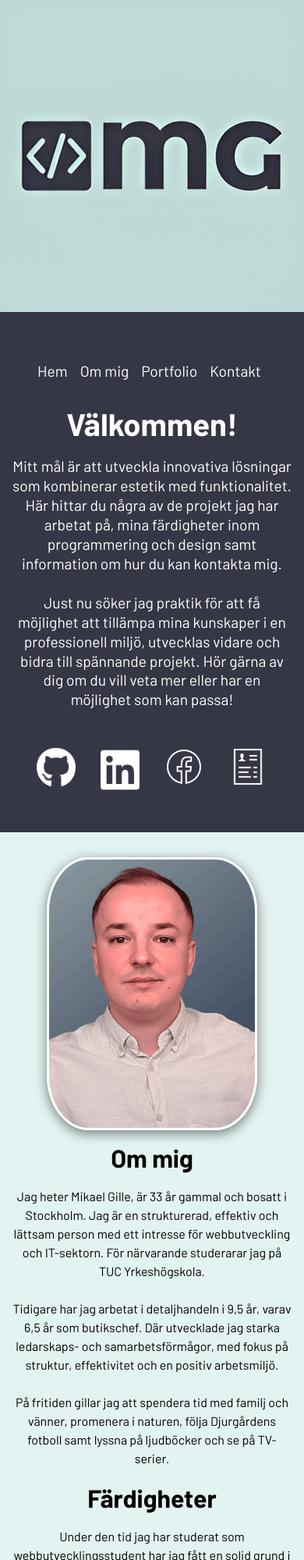
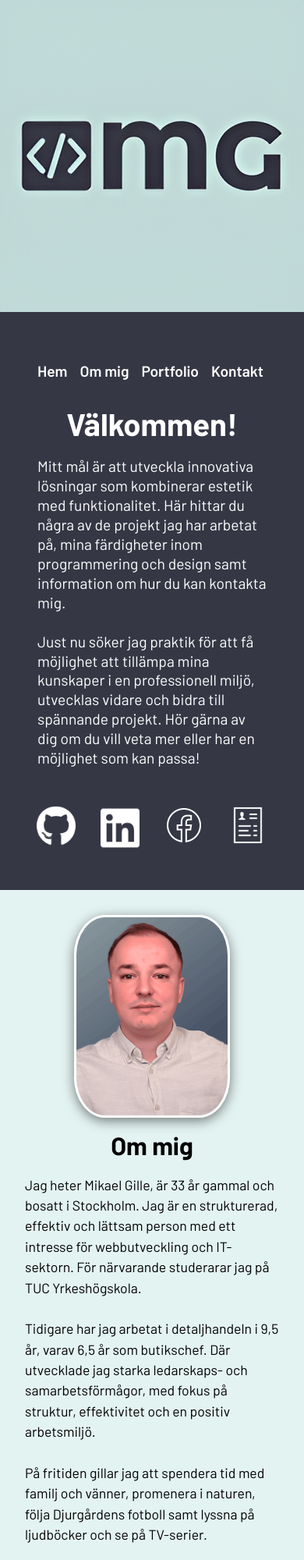
Before and after one commit to MikaelGille/Portfolio, a plain HTML site: page index.html in a window 390 px wide. Shown: the top 2000 px of the page at 78% size. Drawn offline with Linux system fonts and the light colour scheme.

Commit message:
Update style.css

```diff
--- a/style.css
+++ b/style.css
@@ -333,7 +333,6 @@ body {
 
 @media  (max-width: 1150px) {
     .about-container {
-        flex-direction: column;
         align-items: center;
     }
 
@@ -342,8 +341,12 @@ body {
         justify-content: center;
     }
 
+    .about-pic img {
+        width: 400px;
+    }
+
     .about-text {
-        padding-right: 0;
+        padding: 5rem;
     }
 
     .about-logos {
@@ -376,16 +379,18 @@ body {
 
     .menu li a {
         font-size: 1.2rem;
+        font-weight: 600;
         white-space: nowrap;
     }
 
     .home-text {
-        text-align: center;
         margin: 2rem 1rem;
+        padding: 0 2rem;
     }
 
     .home-text h1 {
         font-size: 2.5rem;
+        text-align: center;
     }
 
     .home-icons {
@@ -412,7 +417,7 @@ body {
     }
 
     .about-pic img {
-        width: 270px;
+        width: 200px;
     }
 
     .about-logos {
@@ -426,19 +431,22 @@ body {
     }
 
     .about-text {
+        font-size: 1rem;
         padding: 0;
         margin-top: 1rem;
         width: 100%;
-        text-align: center;
     }
 
     .about-text h2 {
         font-size: 2rem;
+        padding: 0 1rem;
+        text-align: center;
     }
 
     .about-text p {
-        font-size: 1rem;
+        font-size: 1.1rem;
         line-height: 1.5;
+        padding: 0 1rem;
     }
 
     .project {
@@ -451,7 +459,9 @@ body {
     .text {
         width: 90%;
         margin: 0;
-        padding: 1rem;
+    }
+
+    .text h3 {
         text-align: center;
     }
 
@@ -460,8 +470,16 @@ body {
     }
 
     .text a {
-        width: auto;
+        width: 300px;
         margin: 0 auto;
+    }
+
+    .logo-wrapper {
+        text-align: center;
+    }
+
+    .logo-wrapper img {
+        width: 55px;
     }
 
     .image-wrapper {
```
